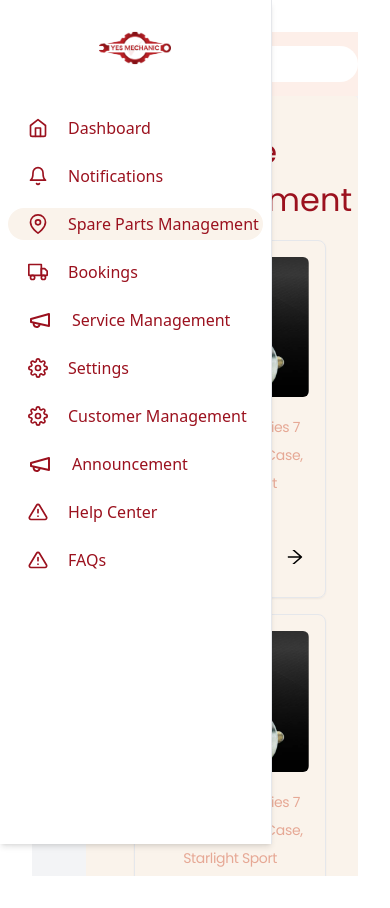
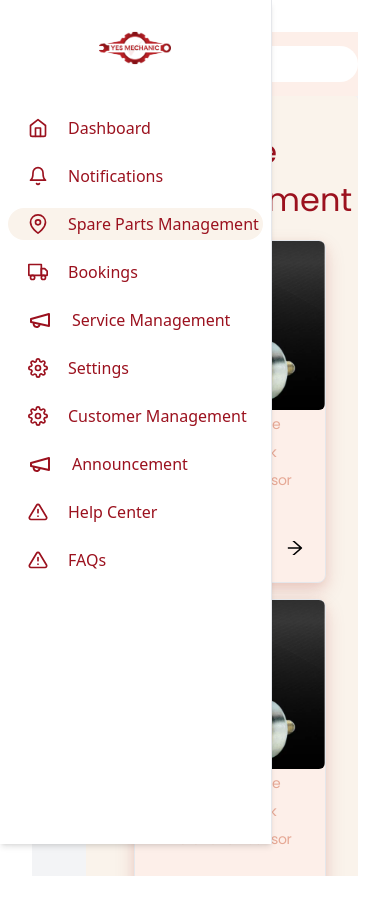
Before and after one commit to SMS-ReactAdminPannel/smsreactpartnerpannel, a React (Vite) app: page /spares-management in a window 390 px wide. Built offline with nearby package versions, Linux system fonts and the light colour scheme.

Commit message:
created invoice and model and UI changes

```diff
--- a/src/components/SparePartsManagement/SpareInvoice/SpareInvoice.tsx
+++ b/src/components/SparePartsManagement/SpareInvoice/SpareInvoice.tsx
@@ -0,0 +1,42 @@
+import React from "react";
+import { COLORS } from "../../../constants/constants";
+
+interface InvoicePopupProps {
+  onClose: () => void;
+  onDownload: () => void;
+}
+
+const InvoicePopup: React.FC<InvoicePopupProps> = ({ onClose, onDownload }) => {
+  return (
+    <div
+      className="fixed inset-0 z-60 bg-black bg-opacity-50 flex items-center justify-center"
+      onClick={onClose} // Close when backdrop is clicked
+    >
+      <div
+        className="bg-white p-6 rounded-md shadow-lg w-96 text-center"
+        onClick={(e) => e.stopPropagation()} // Prevent closing when clicking inside
+      >
+        <h2 className="text-xl font-bold mb-4 text-gray-800">Invoice Ready</h2>
+        <p className="mb-4 text-gray-600">Click below to download your invoice.</p>
+
+        <div className="flex justify-center space-x-4 mt-4">
+          <button
+            style={{ backgroundColor: COLORS.primary }}
+            className="px-4 py-2 text-white rounded hover:bg-green-700"
+            onClick={onDownload}
+          >
+            Download
+          </button>
+          <button
+            className="px-4 py-2 bg-gray-400 text-white rounded hover:bg-gray-500"
+            onClick={onClose}
+          >
+            Cancel
+          </button>
+        </div>
+      </div>
+    </div>
+  );
+};
+
+export default InvoicePopup;
--- a/src/components/SparePartsManagement/SpareManagement/SpareM.tsx
+++ b/src/components/SparePartsManagement/SpareManagement/SpareM.tsx
@@ -3,45 +3,58 @@ import { COLORS, FONTS } from "../../../constants/constants";
 import dummyimg from "../../../assets/SpareManagement/jk.webp";
 import { AiOutlineArrowRight } from "react-icons/ai";
 
+interface SpareMProps {
+  onImageClick: (imgUrls: string[]) => void;
+  onArrowClick: (imgUrls: string[]) => void;
+}
+const SpareM: React.FC<SpareMProps> = ({ onImageClick, onArrowClick }) => {
+  const images = [
+    dummyimg,
+    dummyimg,
+    dummyimg
 
-interface SpareMProps {
-  onImageClick: (imgUrl: string) => void;
-}
 
-const SpareM: React.FC<SpareMProps> = ({ onImageClick }) => {
-  const images = [dummyimg]; // replace with actual different images
+  ]; // Replace with actual images
 
   return (
-    <div className="w-full  max-w-sm bg-#fdefe9  border border-gray-200 hover:bg-[#9b211e] transition delay-150 duration-300 ease-in-out hover:-translate-y-1 hover:scale-90  rounded-lg shadow-sm" >
-      <div className="overflow-x-auto flex space-x-2 p-4">
-        {images.map((img, idx) => (
-          <img
-            key={idx}
-            src={img}
-            alt={`thumb-${idx}`}
-            className=" object-cover rounded-md cursor-pointer"
-            onClick={() => onImageClick(img)}
-          />
-        ))}
+    <div className="w-full max-w-sm bg-[#fdefe9] border border-gray-200 rounded-lg shadow-sm hover:bg-[#f9ccac] transition-transform duration-300 hover:-translate-y-1 hover:scale-90 shadow-xl "
+    style={{transition: 'box-shadow 0.3s ease',
+         boxShadow:
+          '0 8px 20px rgba(155, 17, 30, 0.15), 0 4px 8px rgba(230, 168, 149, 0.2)',}}>
+      <div className="relative w-full h-34">
+        <img
+          src={images[0]}
+          alt="thumbnail"
+          className="object-cover rounded-md cursor-pointer"
+          onClick={() => onImageClick(images)}
+        />
       </div>
+
+
+      {/* Product Info */}
       <div className="px-5 pb-5">
         <h5
           className="text-xl font-semibold tracking-tight"
           style={{ ...FONTS.paragraph, color: COLORS.secondary }}
         >
-          Apple Watch Series 7 GPS, Aluminium Case, Starlight Sport
+          NTK Car Engine Ignition Knock Detonation Sensor
         </h5>
       </div>
-      <div className="flex items-center justify-between p-5" >
-        <div className="flex text-lg">
-          <p style={{color:COLORS.secondary}}>Stock:</p>
-          <p style={{color:COLORS.primary}}> 599</p>
+
+      {/* Stock and Arrow Button */}
+      <div className="flex items-center justify-between p-5">
+        <div className="flex text-lg space-x-1">
+          <p style={{ color: COLORS.secondary }}>Stock:</p>
+          <p style={{ color: COLORS.primary }}>599</p>
         </div>
-        <div>
-            {images.map((img, idx) => (
-          <button className=" transition delay-10 duration-300 ease-in-out hover:-translate-x-1 hover:scale-270  text-xl hover:text-xl rounded-lg text-sm px- py-2.5 text-center" onClick={() => onImageClick(img)} ><AiOutlineArrowRight /> </button>
-        ))}
-        </div>
+
+        {/* Arrow Button for First Image or all */}
+        <button
+          onClick={() => onArrowClick}
+          className="hover:text-red-600 text-xl transition-transform hover:scale-110"
+        >
+          <AiOutlineArrowRight />
+        </button>
       </div>
     </div>
   );
--- a/src/pages/Spare Parts Management/SparePartsManagement.tsx
+++ b/src/pages/Spare Parts Management/SparePartsManagement.tsx
@@ -3,38 +3,90 @@ import React, { useState } from "react";
 import SpareM from "../../components/SparePartsManagement/SpareManagement/SpareM";
 import SpareModal from "../../components/SparePartsManagement/SpareMPop/SpareModel";
 import { COLORS, FONTS } from "../../constants/constants";
+import { } from "../../components/SparePartsManagement/SpareInvoice/SpareInvoice";
 
 const SparePartsManagement: React.FC = () => {
   const [showModal, setShowModal] = useState(false);
-  const [selectedImage, setSelectedImage] = useState("");
+  const [selectedImages, setSelectedImages] = useState<string[]>([]);
 
-  const handleImageClick = (imgUrl: string) => {
-    setSelectedImage(imgUrl);
+  const handleImageClick = (imgUrls: string[]) => {
+    setSelectedImages(imgUrls);
+    setShowModal(true);
+  };
+
+  const handleArrowClick = (imgUrls: string[]) => {
+    setSelectedImages(imgUrls);
     setShowModal(true);
   };
 
   return (
     <div className="p-4">
-		<div className='mb-4'>
-			<p style={{...FONTS.header,color:COLORS.primary}} >Spare Management</p>
-		</div>
+      <div className="mb-4">
+        <p style={{ ...FONTS.header, color: COLORS.primary }}>
+          Spare Management
+        </p>
+      </div>
 
-      <div className="grid grid-cols-1 md:grid-cols-2 lg:grid-cols-3 gap-4" >
-        <SpareM onImageClick={handleImageClick} />
-        <SpareM onImageClick={handleImageClick} />
-		<SpareM onImageClick={handleImageClick} />
-        <SpareM onImageClick={handleImageClick} />
-		<SpareM onImageClick={handleImageClick} />
-        <SpareM onImageClick={handleImageClick} />
-
+      <div className="grid grid-cols-1 md:grid-cols-2 lg:grid-cols-3 gap-4">
+        <SpareM
+          onImageClick={handleImageClick}
+          onArrowClick={handleArrowClick}
+        />
+        <SpareM
+          onImageClick={handleImageClick}
+          onArrowClick={handleArrowClick}
+        />
+        <SpareM
+          onImageClick={handleImageClick}
+          onArrowClick={handleArrowClick}
+        />
+        <SpareM
+          onImageClick={handleImageClick}
+          onArrowClick={handleArrowClick}
+        />
+        <SpareM
+          onImageClick={handleImageClick}
+          onArrowClick={handleArrowClick}
+        />
+        <SpareM
+          onImageClick={handleImageClick}
+          onArrowClick={handleArrowClick}
+        />
+        <SpareM
+          onImageClick={handleImageClick}
+          onArrowClick={handleArrowClick}
+        />
+        <SpareM
+          onImageClick={handleImageClick}
+          onArrowClick={handleArrowClick}
+        />
+        <SpareM
+          onImageClick={handleImageClick}
+          onArrowClick={handleArrowClick}
+        />
+        <SpareM
+          onImageClick={handleImageClick}
+          onArrowClick={handleArrowClick}
+        />
+        <SpareM
+          onImageClick={handleImageClick}
+          onArrowClick={handleArrowClick}
+        />
+        <SpareM
+          onImageClick={handleImageClick}
+          onArrowClick={handleArrowClick}
+        />
       </div>
 
       <SpareModal
         isOpen={showModal}
         onClose={() => setShowModal(false)}
-        image={selectedImage}
+        images={selectedImages}
       />
+
     </div>
+
+
   );
 };
 
```
Also changed, not shown: src/components/SparePartsManagement/SpareMPop/SpareModel.tsx (+76 -22 lines).
